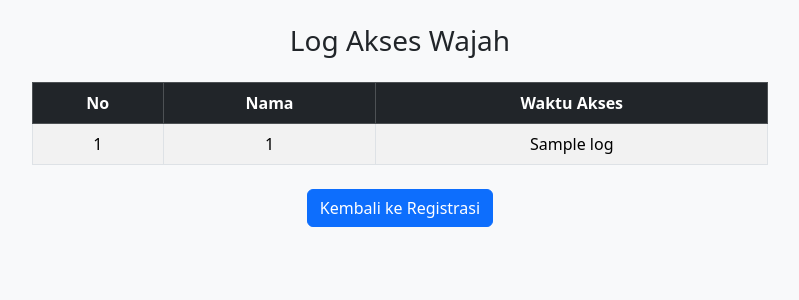
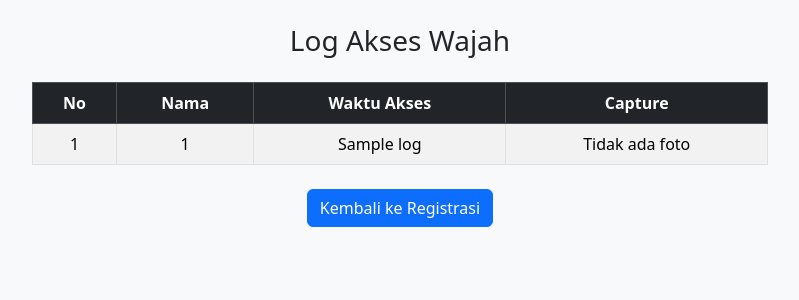
Before and after one commit to rizereze123/face_recognition_ai_doorlock_esp32, a Flask app: template web_dashboard/templates/logs.html in a window 1280 px wide. Shown: the top 300 px of the page, without its empty margins (240-1039 px from the left). Run offline with Flask 3, Linux system fonts and the light colour scheme; the template is opened without the code that fills it: most values are stand-ins (such as "Sample title", 1, 10 or a date in 2020).

Commit message:
Update logs.html

```diff
--- a/web_dashboard/templates/logs.html
+++ b/web_dashboard/templates/logs.html
@@ -16,6 +16,7 @@
                             <th>No</th>
                             <th>Nama</th>
                             <th>Waktu Akses</th>
+                            <th>Capture</th>
                         </tr>
                     </thead>
                     <tbody>
@@ -24,6 +25,16 @@
                             <td>{{ loop.index }}</td>
                             <td>{{ log[0] }}</td>
                             <td>{{ log[1] }}</td>
+                            <td>
+                                {% if log[2] %}
+                                    <a href="{{ url_for('log_capture_file', filename=log[2]) }}" target="_blank">
+                                        <img src="{{ url_for('log_capture_file', filename=log[2]) }}"
+                                            alt="Foto Log" style="width:60px; height:auto;">
+                                    </a>
+                                {% else %}
+                                    Tidak ada foto
+                                {% endif %}
+                            </td>
                         </tr>
                         {% endfor %}
                     </tbody>
```
